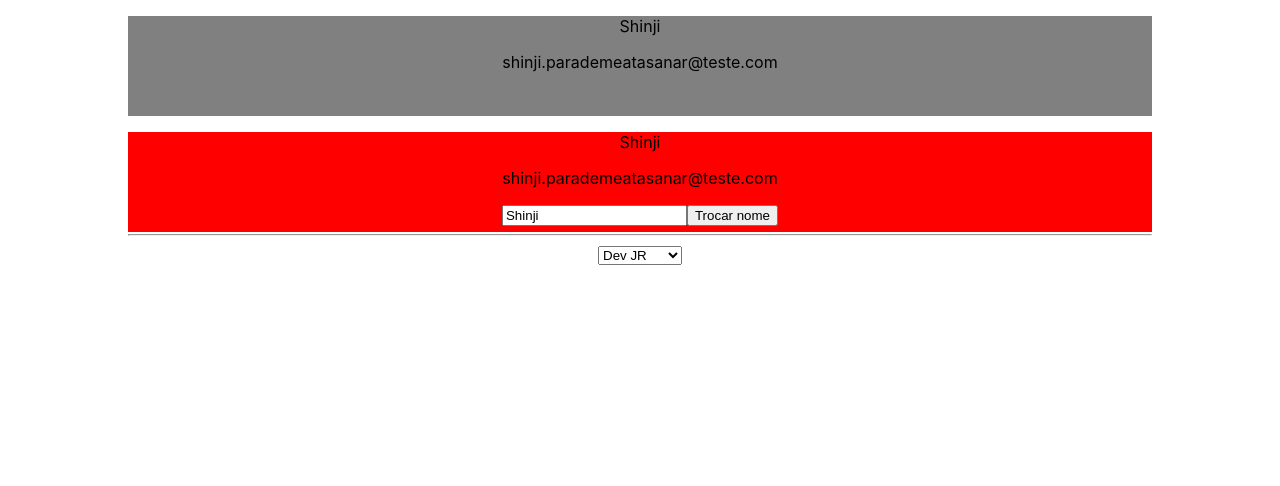
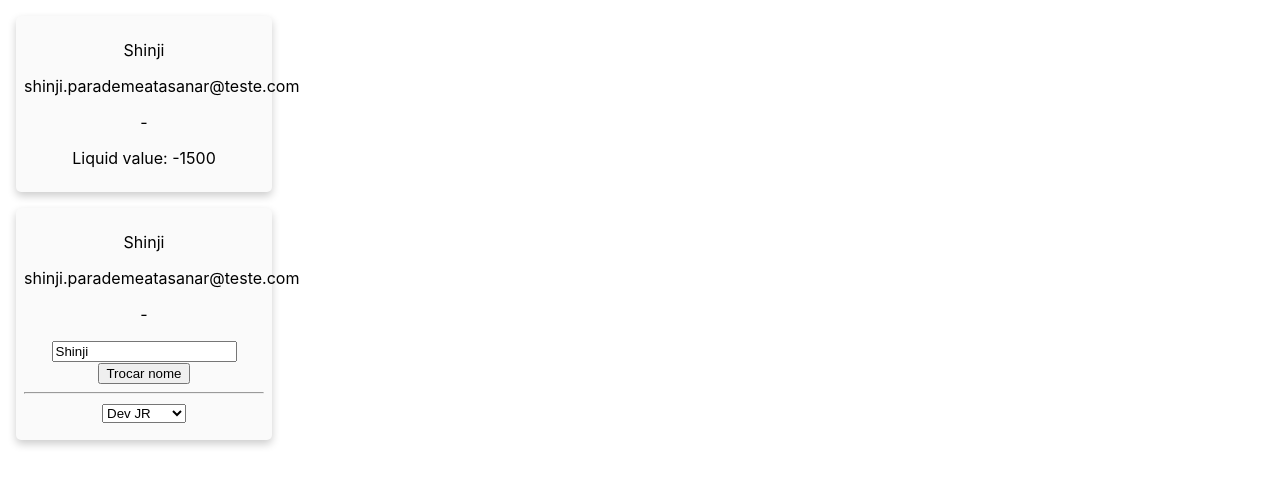
Before and after one commit to BikutaDesu/react-state-management-exercises, a React (Create React App) app: page / in a window 1280 px wide. Shown: the top 486 px of the page. Built offline with nearby package versions, Linux system fonts and the light colour scheme.

Commit message:
:art: improve mobx example

```diff
--- a/src/App.js
+++ b/src/App.js
@@ -13,6 +13,7 @@ import SecondRxjsComponent from './components/SecondRxjsComponent'
 import FirstMobxComponent from './components/mobx/FirstComponent'
 import SecondMobxComponent from './components/mobx/SecondComponent'
 import userStore from './state/FifthExample-Mobx/user.store'
+import jobStore from './state/FifthExample-Mobx/job.store'
 
 function App() {
   return (
@@ -35,7 +36,7 @@ function App() {
         </div>
       </ComplexContextProvider> */}
       <FirstMobxComponent userState={userStore} />
-      <SecondMobxComponent userState={userStore} />
+      <SecondMobxComponent userState={userStore} jobState={jobStore} />
     </div>
   )
 }
--- a/src/components/mobx/FirstComponent.js
+++ b/src/components/mobx/FirstComponent.js
@@ -3,16 +3,27 @@ import styled from 'styled-components'
 import { observer } from 'mobx-react-lite'
 
 const Wrapper = styled.div`
-  width: 80%;
-  height: 100px;
-  background-color: gray;
-  margin: auto;
+  width: 240px;
+  height: 160px;
+  box-shadow: 0 4px 8px 0 rgba(0, 0, 0, 0.2);
+  transition: 0.3s;
+  margin: 16px;
+  padding: 8px;
+  background-color: #fafafa;
+  :hover {
+    box-shadow: 0 8px 16px 0 rgba(0, 0, 0, 0.2);
+  }
+  border-radius: 5px;
+  text-align: center;
 `
 const FirstMobxComponent = observer(({ userState }) => {
   return (
     <Wrapper>
       <p>{userState.detail.name}</p>
       <p>{userState.detail.email}</p>
+      {userState.job && <p>{userState.job.name}</p>}
+      <label>Liquid value: </label>{' '}
+      <span>{userState.job ? userState.liquidValue : '-'}</span>
     </Wrapper>
   )
 })
--- a/src/components/mobx/SecondComponent.js
+++ b/src/components/mobx/SecondComponent.js
@@ -3,34 +3,50 @@ import React, { useEffect, useState } from 'react'
 import styled from 'styled-components'
 
 const Wrapper = styled.div`
-  width: 80%;
-  height: 100px;
-  background-color: red;
-  margin: auto;
+  width: 240px;
+  height: 216px;
+  box-shadow: 0 4px 8px 0 rgba(0, 0, 0, 0.2);
+  transition: 0.3s;
+  margin: 16px;
+  padding: 8px;
+  background-color: #fafafa;
+  :hover {
+    box-shadow: 0 8px 16px 0 rgba(0, 0, 0, 0.2);
+  }
+  border-radius: 5px;
+  text-align: center;
 `
 
 const jobs = [
-  { id: '0', name: 'Dev JR', liquidValue: 5000, tribute: 15 },
-  { id: '1', name: 'Dev PL', liquidValue: 8000, tribute: 15 },
-  { id: '2', name: 'Dev SR', liquidValue: 11000, tribute: 15 },
-  { id: '3', name: 'Tech Lead', liquidValue: 14000, tribute: 18 }
+  { id: '0', name: 'Dev JR', grossValue: 5000, tribute: 15 },
+  { id: '1', name: 'Dev PL', grossValue: 8000, tribute: 15 },
+  { id: '2', name: 'Dev SR', grossValue: 11000, tribute: 15 },
+  { id: '3', name: 'Tech Lead', grossValue: 14000, tribute: 18 }
 ]
 
-const SecondMobxComponent = observer(({ userState }) => {
+const SecondMobxComponent = observer(({ userState, jobState }) => {
   const [name, setName] = useState('')
 
   useEffect(() => {
     setName(userState.detail.name || '')
+    userState.changeUserJob(jobState.data)
   }, [])
 
   const changeName = () => {
     userState.changeUserName(name)
   }
 
+  const changeJob = (id) => {
+    console.log('id: ', id)
+    const job = jobs.find((job) => job.id === id)
+    jobState.changeJob(job)
+  }
+
   return (
     <Wrapper>
       <p>{userState.detail.name}</p>
       <p>{userState.detail.email}</p>
+      <p>{jobState.data.name}</p>
       <input
         type="text"
         value={name}
@@ -40,9 +56,14 @@ const SecondMobxComponent = observer(({ userState }) => {
         Trocar nome
       </button>
       <hr />
-      <select name="select-job">
-        {jobs.map((job, index) => (
-          <option key={index}>{job.name}</option>
+      <select
+        onChange={(event) => changeJob(event.target.value)}
+        name="select-job"
+      >
+        {jobs.map((job) => (
+          <option key={job.id} value={job.id}>
+            {job.name}
+          </option>
         ))}
       </select>
     </Wrapper>
--- a/src/state/FifthExample-Mobx/job.store.js
+++ b/src/state/FifthExample-Mobx/job.store.js
@@ -3,12 +3,11 @@ class Job {
   id = '-'
   data = {
     name: '-',
-    liquidValue: 0,
+    grossValue: 0,
     tribute: 15
   }
   constructor() {
     makeObservable(this, {
-      id: observable,
       data: observable,
       changeJob: action
     })
@@ -17,8 +16,9 @@ class Job {
   changeJob(job) {
     this.id = job.id
     this.data.name = job.name
-    this.data.liquidValue = job.liquidValue
+    this.data.grossValue = job.grossValue
     this.data.tribute = job.tribute
   }
 }
-export default observableJobStore = new Job()
+const observableJobStore = new Job()
+export default observableJobStore
--- a/src/state/FifthExample-Mobx/user.store.js
+++ b/src/state/FifthExample-Mobx/user.store.js
@@ -11,7 +11,8 @@ class User {
       detail: observable,
       job: observable,
       changeUserName: action,
-      cangeUserJob: action
+      changeUserJob: action,
+      liquidValue: computed
     })
   }
 
@@ -19,8 +20,16 @@ class User {
     this.detail.name = name
   }
 
-  cangeUserJob(job) {
+  changeUserJob(job) {
     this.job = job
+  }
+
+  get liquidValue() {
+    let finalValue = 0
+    if (this.job) {
+      finalValue = this.job.grossValue - this.job.tribute * 100
+    }
+    return finalValue
   }
 }
 
```
